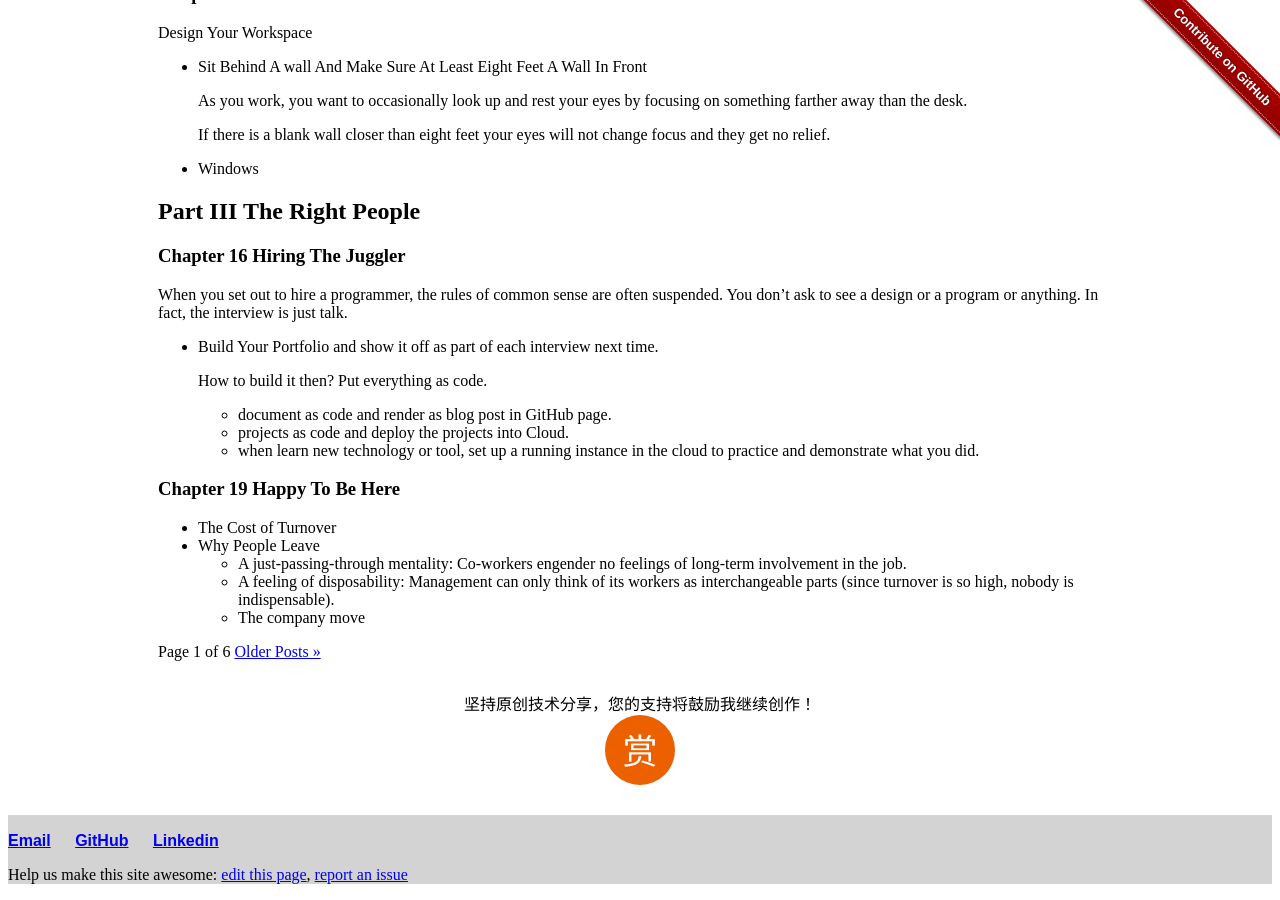
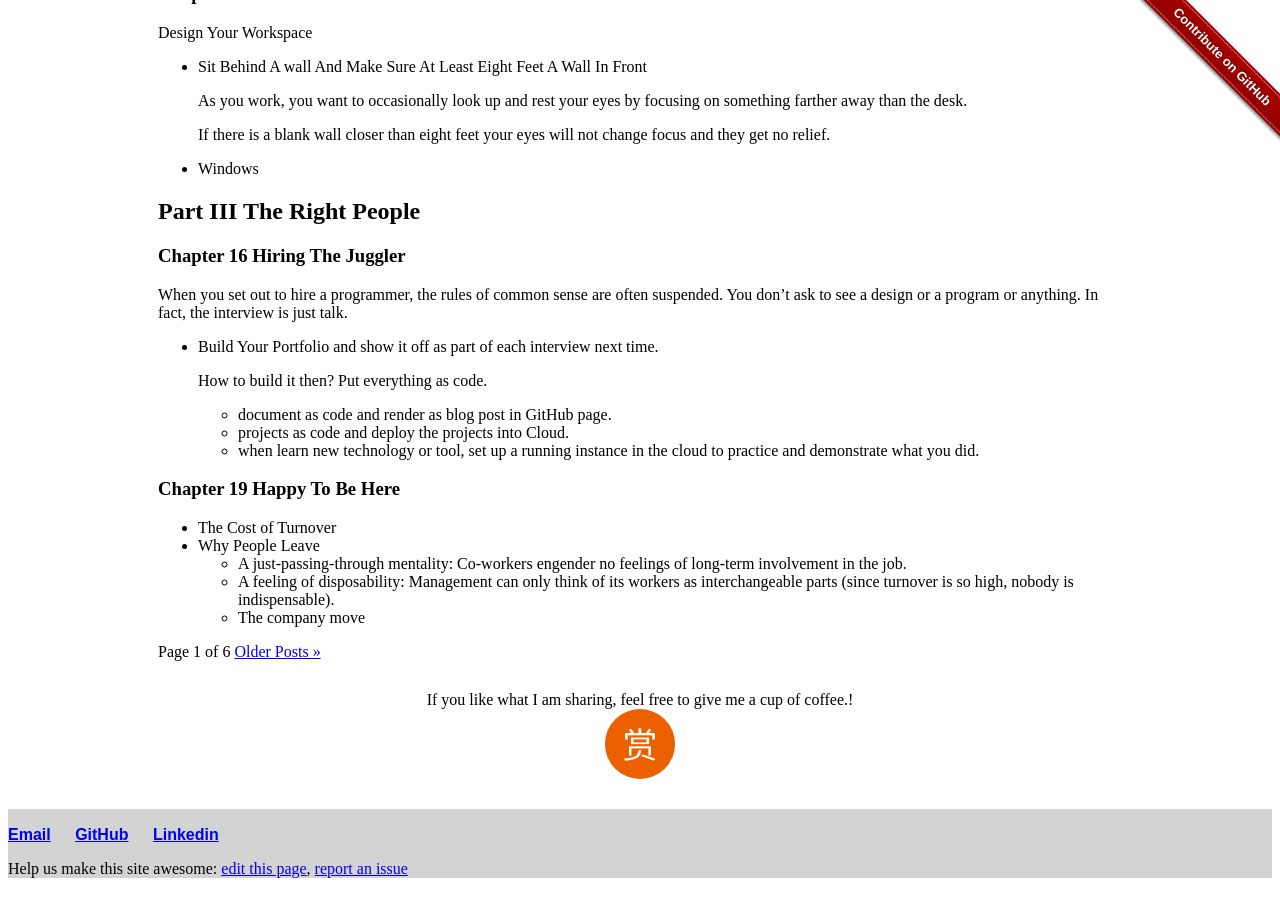
Before and after one commit to liuning0820/liuning0820.github.io, a Jekyll site: the page built from index.html, in a window 1280 px wide and 900 px high, scrolled down 4951 px. Built offline with Jekyll 4.4.1, drawn with Linux system fonts in a browser that asks for light colours; the list of posts is cut into pages by our own code.

Commit message:
update the message.

```diff
--- a/_layouts/default.html
+++ b/_layouts/default.html
@@ -26,7 +26,7 @@
 	</main>
 
 	<div style="padding: 10px 0; margin: 20px auto; width: 90%; text-align: center">
-		<div>坚持原创技术分享，您的支持将鼓励我继续创作！</div>
+		<div>If you like what I am sharing, feel free to give me a cup of coffee.!</div>
 		<button id="rewardButton" , disable="enable" ,
 			onclick="var qr = document.getElementById('QR'); if (qr.style.display === 'none') {qr.style.display='block';} else {qr.style.display='none'}"
 			,
```
